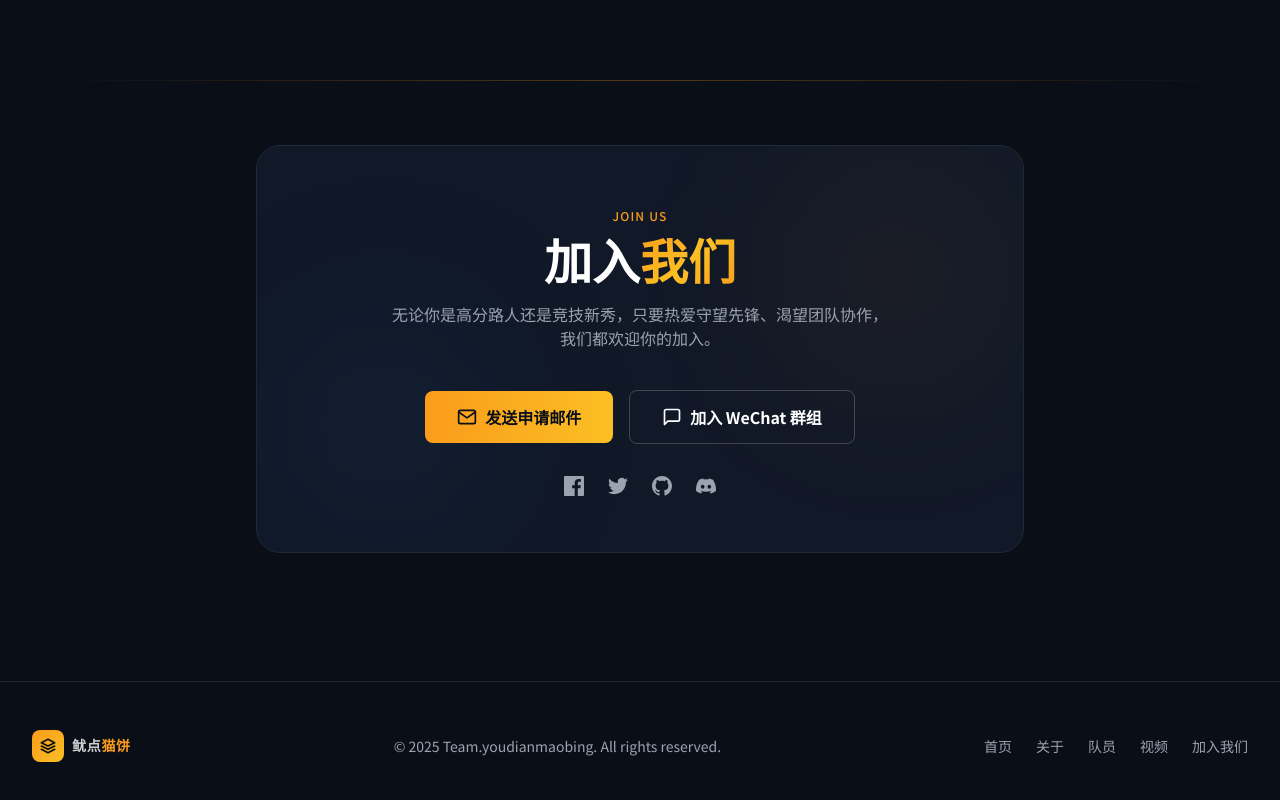
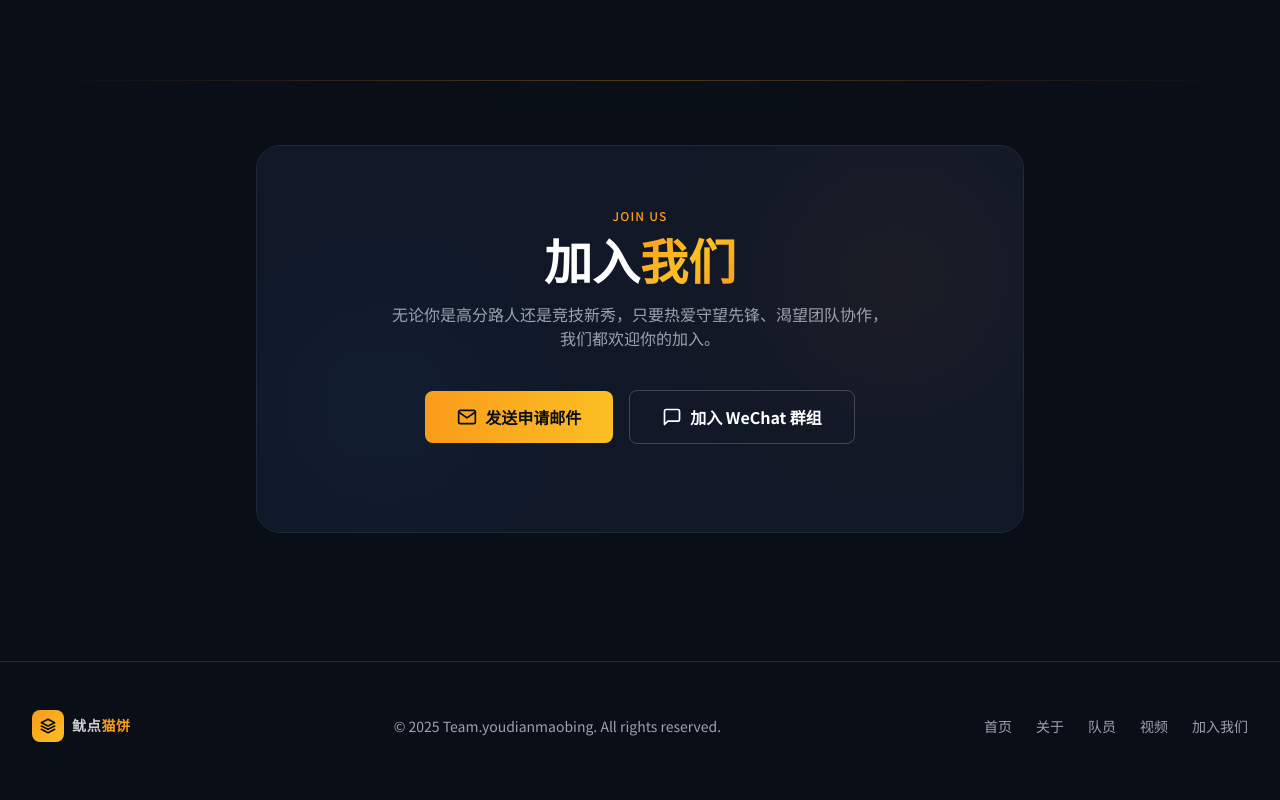
Before and after one commit to IMASHDUST/IMASHDUST.github.io, a plain HTML site: page index.html in a window 1280 px wide. Shown: the part 3882-4682 px from the top of the page. Drawn offline with nearby package versions, Linux system fonts and the light colour scheme.

Commit message:
index.html

```diff
--- a/index.html
+++ b/index.html
@@ -546,20 +546,6 @@
                 <a href="#" class="inline-flex items-center gap-2 px-8 py-3.5 rounded-lg border border-white/20 text-white font-semibold text-base hover:bg-white/5 hover:border-white/40 transition-all duration-300 cursor-pointer">
                   <svg class="w-5 h-5" viewBox="0 0 24 24" fill="none" stroke="currentColor" stroke-width="2" stroke-linecap="round" stroke-linejoin="round"><path d="M21 15a2 2 0 0 1-2 2H7l-4 4V5a2 2 0 0 1 2-2h14a2 2 0 0 1 2 2z"/></svg>
                   加入 WeChat 群组
-                </a>
-              </div>
-              <div class="flex items-center justify-center gap-6 text-ow-dark-muted">
-                <a href="#" class="hover:text-white transition-colors cursor-pointer">
-                  <svg class="w-5 h-5" viewBox="0 0 24 24" fill="currentColor"><path d="M22.675 0h-21.35c-.732 0-1.325.593-1.325 1.325v21.351c0 .731.593 1.324 1.325 1.324h11.495v-9.294h-3.128v-3.622h3.128v-2.671c0-3.1 1.893-4.788 4.659-4.788 1.325 0 2.463.099 2.795.143v3.24l-1.918.001c-1.504 0-1.795.715-1.795 1.763v2.313h3.587l-.467 3.622h-3.12v9.293h6.116c.73 0 1.323-.593 1.323-1.325v-21.35c0-.732-.593-1.325-1.325-1.325z"/></svg>
-                </a>
-                <a href="#" class="hover:text-white transition-colors cursor-pointer">
-                  <svg class="w-5 h-5" viewBox="0 0 24 24" fill="currentColor"><path d="M23.953 4.57a10 10 0 01-2.825.775 4.958 4.958 0 002.163-2.723c-.951.555-2.005.959-3.127 1.184a4.92 4.92 0 00-8.384 4.482C7.69 8.095 4.067 6.13 1.64 3.162a4.822 4.822 0 00-.666 2.475c0 1.71.87 3.213 2.188 4.096a4.904 4.904 0 01-2.228-.616v.06a4.923 4.923 0 003.946 4.827 4.996 4.996 0 01-2.212.085 4.936 4.936 0 004.604 3.417 9.867 9.867 0 01-6.102 2.105c-.39 0-.779-.023-1.17-.067a13.995 13.995 0 007.557 2.209c9.053 0 13.998-7.496 13.998-13.985 0-.21 0-.42-.015-.63A9.935 9.935 0 0024 4.59z"/></svg>
-                </a>
-                <a href="#" class="hover:text-white transition-colors cursor-pointer">
-                  <svg class="w-5 h-5" viewBox="0 0 24 24" fill="currentColor"><path d="M12 0c-6.626 0-12 5.373-12 12 0 5.302 3.438 9.8 8.207 11.387.599.111.793-.261.793-.577v-2.234c-3.338.726-4.033-1.416-4.033-1.416-.546-1.387-1.333-1.756-1.333-1.756-1.089-.745.083-.729.083-.729 1.205.084 1.839 1.237 1.839 1.237 1.07 1.834 2.807 1.304 3.492.997.107-.775.418-1.305.762-1.604-2.665-.305-5.467-1.334-5.467-5.931 0-1.311.469-2.381 1.236-3.221-.124-.303-.535-1.524.117-3.176 0 0 1.008-.322 3.301 1.23.957-.266 1.983-.399 3.003-.404 1.02.005 2.047.138 3.006.404 2.291-1.552 3.297-1.23 3.297-1.23.653 1.653.242 2.874.118 3.176.77.84 1.235 1.911 1.235 3.221 0 4.609-2.807 5.624-5.479 5.921.43.372.823 1.102.823 2.222v3.293c0 .319.192.694.801.576 4.765-1.589 8.199-6.086 8.199-11.386 0-6.627-5.373-12-12-12z"/></svg>
-                </a>
-                <a href="#" class="hover:text-white transition-colors cursor-pointer">
-                  <svg class="w-5 h-5" viewBox="0 0 24 24" fill="currentColor"><path d="M20.317 4.37a19.791 19.791 0 0 0-4.885-1.515.074.074 0 0 0-.079.037c-.21.375-.444.864-.608 1.25a18.27 18.27 0 0 0-5.487 0 12.64 12.64 0 0 0-.617-1.25.077.077 0 0 0-.079-.037A19.736 19.736 0 0 0 3.677 4.37a.07.07 0 0 0-.032.027C.533 9.046-.32 13.58.099 18.057a.082.082 0 0 0 .031.057 19.9 19.9 0 0 0 5.993 3.03.078.078 0 0 0 .084-.028 14.09 14.09 0 0 0 1.226-1.994.076.076 0 0 0-.041-.106 13.107 13.107 0 0 1-1.872-.892.077.077 0 0 1-.008-.128 10.2 10.2 0 0 0 .372-.292.074.074 0 0 1 .077-.01c3.928 1.793 8.18 1.793 12.062 0a.074.074 0 0 1 .078.01c.12.098.246.198.373.292a.077.077 0 0 1-.006.127 12.299 12.299 0 0 1-1.873.892.077.077 0 0 0-.041.107c.36.698.772 1.362 1.225 1.993a.076.076 0 0 0 .084.028 19.839 19.839 0 0 0 6.002-3.03.077.077 0 0 0 .032-.054c.5-5.177-.838-9.674-3.549-13.66a.061.061 0 0 0-.031-.03zM8.02 15.33c-1.183 0-2.157-1.085-2.157-2.419 0-1.333.956-2.419 2.157-2.419 1.21 0 2.176 1.096 2.157 2.42 0 1.333-.956 2.418-2.157 2.418zm7.975 0c-1.183 0-2.157-1.085-2.157-2.419 0-1.333.955-2.419 2.157-2.419 1.21 0 2.176 1.096 2.157 2.42 0 1.333-.946 2.418-2.157 2.418z"/></svg>
                 </a>
               </div>
             </div>
```
